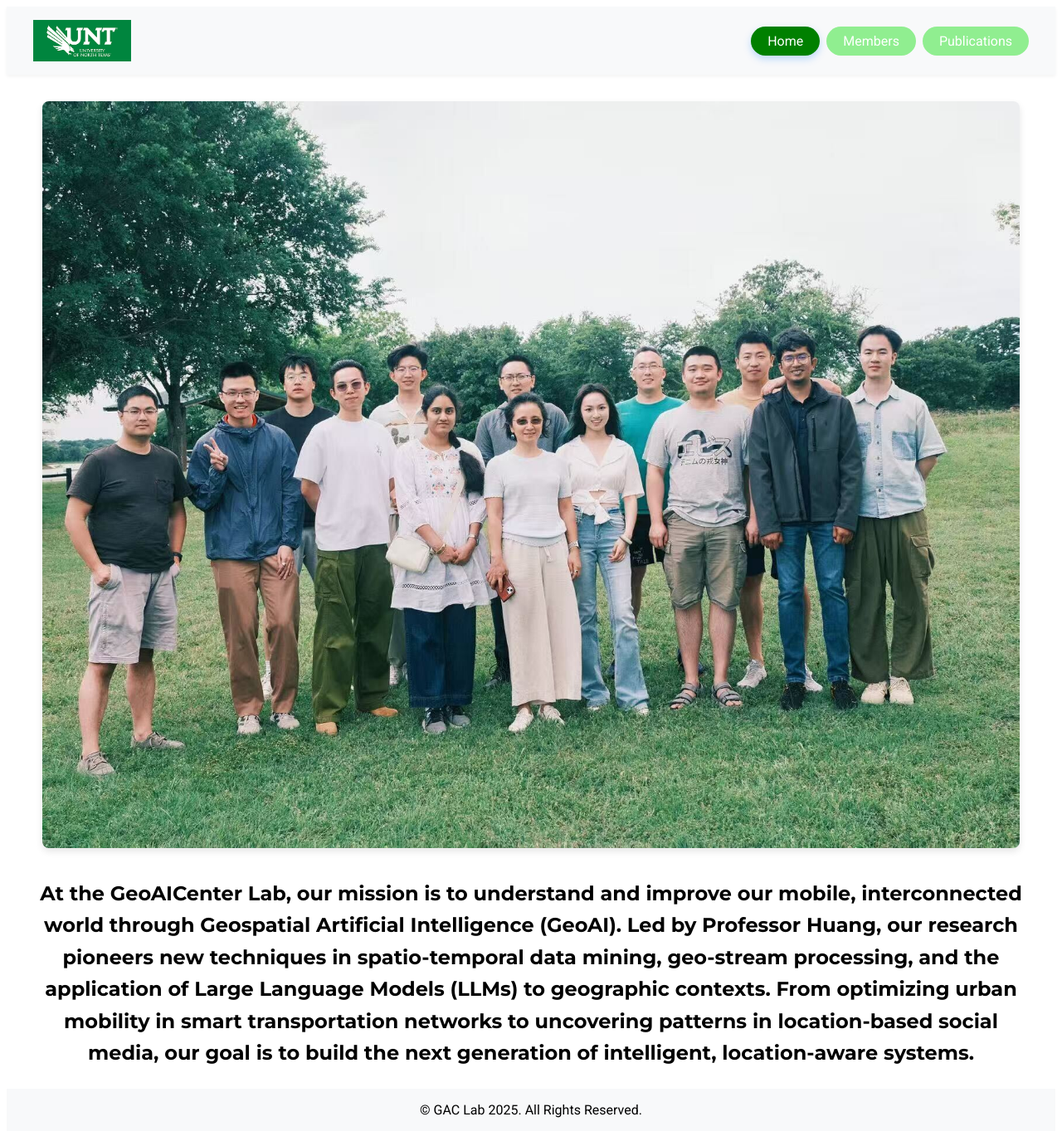
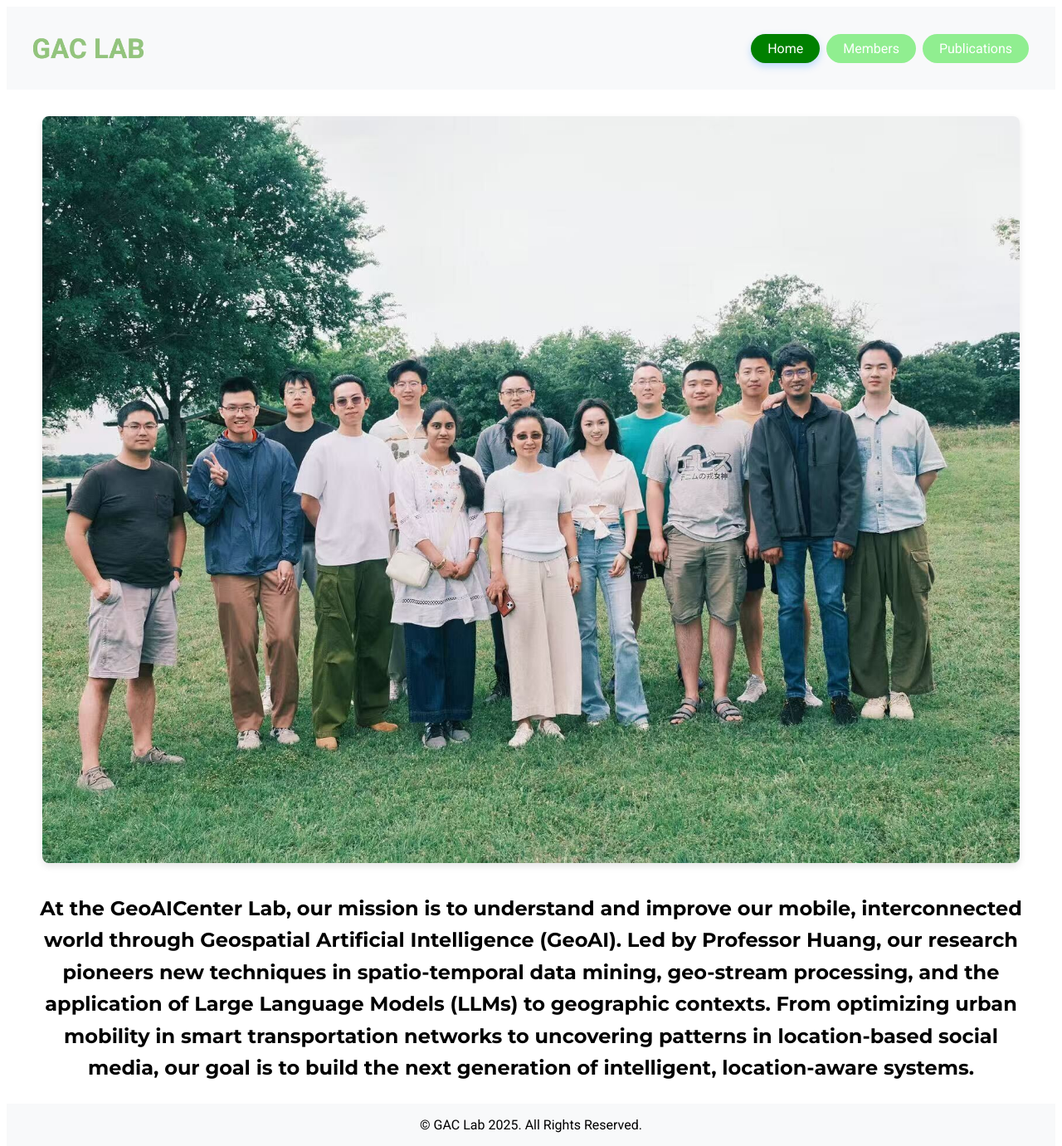
Before and after one commit to GeoAICenter/GeoAICenter.github.io, a Jekyll site: the page built from index.html, in a window 1280 px wide. Shown: the whole page at 83% size. Built offline with Jekyll 4.4.1, drawn with Linux system fonts in a browser that asks for light colours.

Commit message:
Add files via upload
Update Logo and re-route.

```diff
--- a/_includes/navigation.html
+++ b/_includes/navigation.html
@@ -1,7 +1,7 @@
 <header class="site-header">
     <div class="header-container">
-        <a href="{{ / }}" class="site-logo">
-            <img src="{{ '/assets/images/logo.png' | relative_url  }}"alt="GAL">
+        <a href="/index.html" class="site-logo">
+            <img src="{{ '/assets/images/Logo.png' | relative_url  }}"alt="GAL">
         </a>
 
         <nav>
--- a/_sass/main.scss
+++ b/_sass/main.scss
@@ -56,10 +56,10 @@
 /* --- The main header bar (full-width background) --- */
 .site-header {
     background-color: #f8f9fa; /* A light, clean background color */
-    padding-top: 1rem;
-    padding-bottom: 1rem;
+    //padding-top: 1rem;
+    //padding-bottom: 1rem;
     width: 100%;
-    box-shadow: 0 2px 4px rgba(0, 0, 0, 0.05); /* Subtle shadow for depth */
+    box-shadow: 0 0px 0px rgba(0, 0, 0, 0.05); /* Subtle shadow for depth */
 }
 
 /* --- The container for logo and navigation --- */
@@ -88,7 +88,7 @@
 
 /* --- Logo Styling --- */
 .site-logo img {
-    max-height: 50px; /* Adjust the height of your logo */
+    max-height: 100px; /* Adjust the height of your logo */
     width: auto;      /* Maintains the correct aspect ratio */
     display: block;   /* Removes extra space that can appear under images */
 }
```
Also changed, not shown: assets/images/Logo.png (added), 6 other files.
